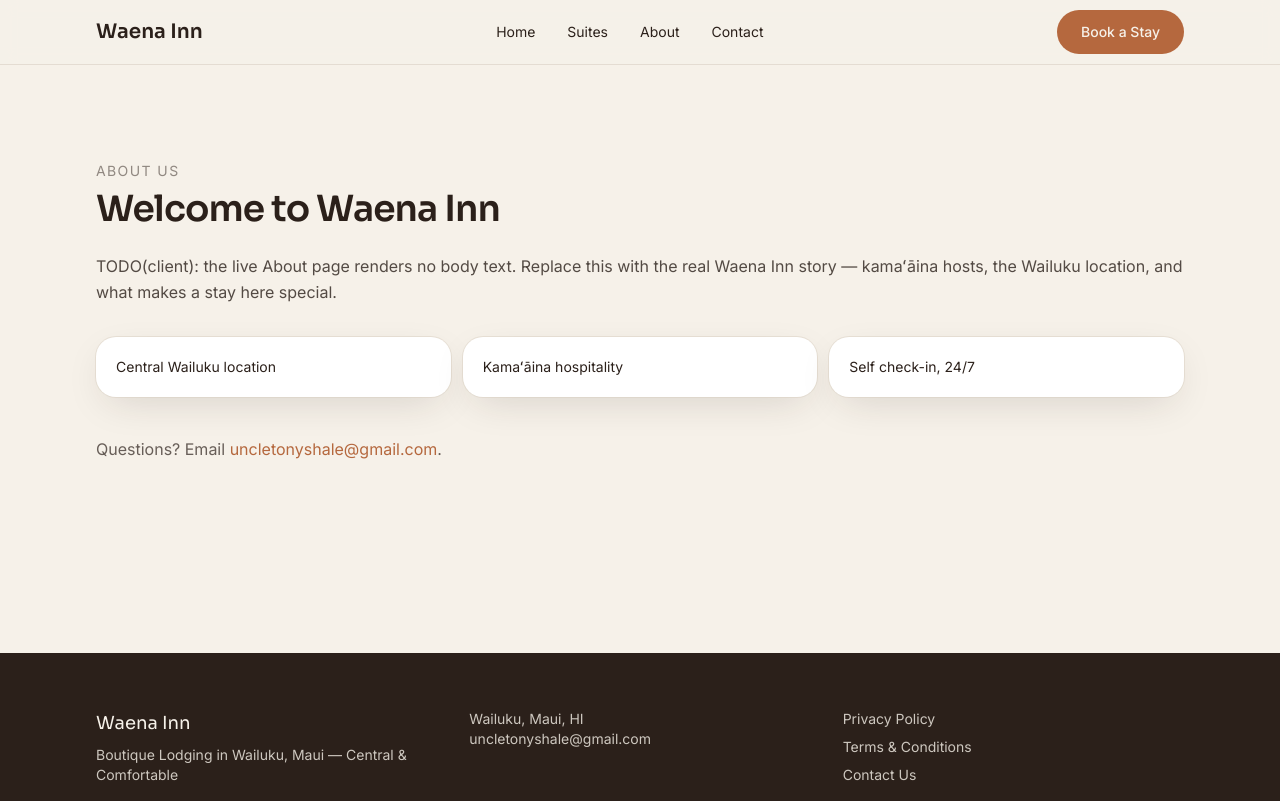
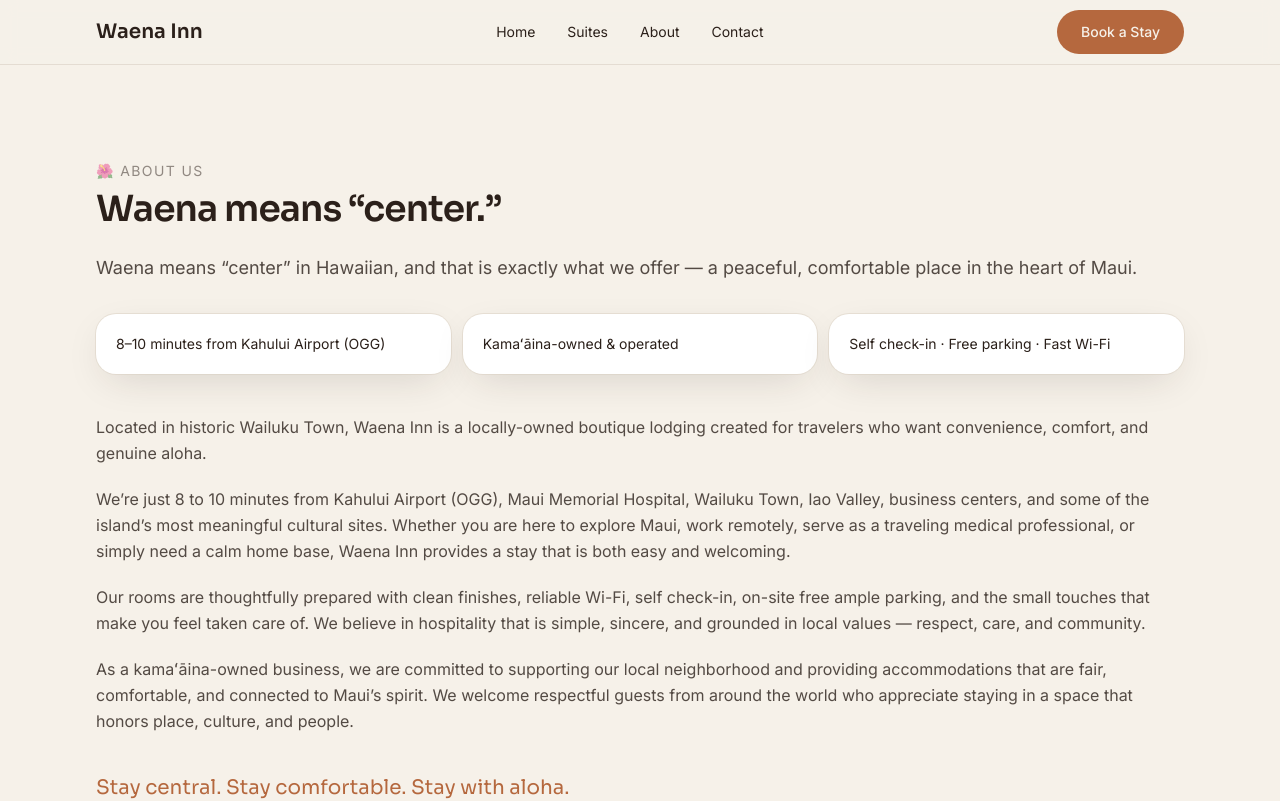
Before and after one commit to tannermosher2015-debug/WaenaInn, a Next.js app: page /about in a window 1280 px wide. Shown: the top 801 px of the page. Built offline with nearby package versions, Linux system fonts and the light colour scheme.

Commit message:
content: real About Us copy from client

```diff
--- a/content/site.json
+++ b/content/site.json
@@ -1,8 +1,19 @@
 {
   "about": {
-    "heading": "Welcome to Waena Inn",
-    "body": "TODO(client): the live About page renders no body text. Replace this with the real Waena Inn story — kamaʻāina hosts, the Wailuku location, and what makes a stay here special.",
-    "highlights": ["Central Wailuku location", "Kamaʻāina hospitality", "Self check-in, 24/7"]
+    "heading": "Waena means “center.”",
+    "intro": "Waena means “center” in Hawaiian, and that is exactly what we offer — a peaceful, comfortable place in the heart of Maui.",
+    "body": [
+      "Located in historic Wailuku Town, Waena Inn is a locally-owned boutique lodging created for travelers who want convenience, comfort, and genuine aloha.",
+      "We’re just 8 to 10 minutes from Kahului Airport (OGG), Maui Memorial Hospital, Wailuku Town, Iao Valley, business centers, and some of the island’s most meaningful cultural sites. Whether you are here to explore Maui, work remotely, serve as a traveling medical professional, or simply need a calm home base, Waena Inn provides a stay that is both easy and welcoming.",
+      "Our rooms are thoughtfully prepared with clean finishes, reliable Wi-Fi, self check-in, on-site free ample parking, and the small touches that make you feel taken care of. We believe in hospitality that is simple, sincere, and grounded in local values — respect, care, and community.",
+      "As a kamaʻāina-owned business, we are committed to supporting our local neighborhood and providing accommodations that are fair, comfortable, and connected to Maui’s spirit. We welcome respectful guests from around the world who appreciate staying in a space that honors place, culture, and people."
+    ],
+    "closing": "Stay central. Stay comfortable. Stay with aloha.",
+    "highlights": [
+      "8–10 minutes from Kahului Airport (OGG)",
+      "Kamaʻāina-owned & operated",
+      "Self check-in · Free parking · Fast Wi-Fi"
+    ]
   },
   "testimonials": []
 }
--- a/src/app/about/page.tsx
+++ b/src/app/about/page.tsx
@@ -7,15 +7,22 @@ export default function About() {
   const { about } = getSiteContent()
   return (
     <Section className="max-w-3xl">
-      <p className="text-sm uppercase tracking-widest text-espresso/50">About us</p>
+      <p className="text-sm uppercase tracking-widest text-espresso/50">🌺 About us</p>
       <h1 className="mt-2 text-4xl font-semibold">{about.heading}</h1>
-      <p className="mt-6 leading-relaxed text-espresso/80">{about.body}</p>
+      <p className="mt-6 text-lg leading-relaxed text-espresso/80">{about.intro}</p>
       <ul className="mt-8 grid gap-3 sm:grid-cols-3">
         {about.highlights.map((h) => (
           <li key={h} className="rounded-card bg-white p-5 text-sm shadow-soft ring-1 ring-taupe/50">{h}</li>
         ))}
       </ul>
-      <p className="mt-10 text-espresso/70">Questions? Email <a className="text-clay" href={`mailto:${SITE.email}`}>{SITE.email}</a>.</p>
+      <div className="mt-10 space-y-5 leading-relaxed text-espresso/80">
+        {about.body.map((para, i) => (
+          <p key={i}>{para}</p>
+        ))}
+      </div>
+      <p className="mt-10 font-display text-xl text-clay">{about.closing}</p>
+      <p className="mt-2 text-espresso/70">Welcome to Waena Inn — your Maui home base.</p>
+      <p className="mt-8 text-espresso/70">Questions? Email <a className="text-clay" href={`mailto:${SITE.email}`}>{SITE.email}</a>.</p>
     </Section>
   )
 }
--- a/src/lib/siteContent.ts
+++ b/src/lib/siteContent.ts
@@ -3,7 +3,13 @@ import fs from 'node:fs'
 import path from 'node:path'
 
 export interface SiteContent {
-  about: { heading: string; body: string; highlights: string[] }
+  about: {
+    heading: string
+    intro: string
+    body: string[]
+    closing: string
+    highlights: string[]
+  }
   testimonials: { name: string; quote: string }[]
 }
 
```
